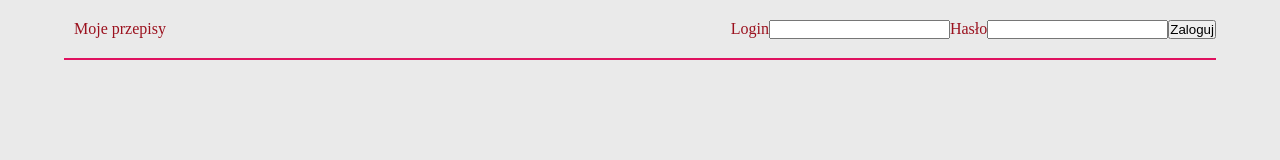
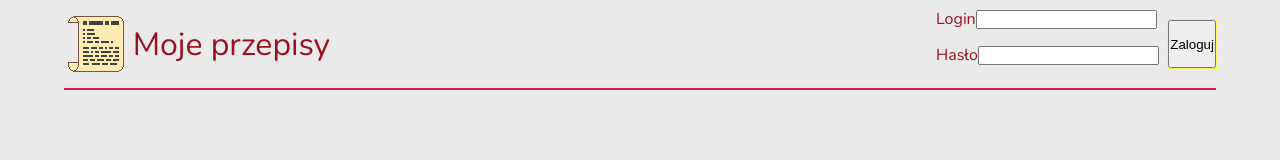
Before and after one commit to sebek78/recipes-web, a React app: page / in a window 1280 px wide. Built offline with nearby package versions, Linux system fonts and the light colour scheme.

Commit message:
Add image to Logo and a first draft of style to the header

```diff
--- a/package.json
+++ b/package.json
@@ -41,6 +41,7 @@
     "eslint-loader": "^4.0.0",
     "eslint-plugin-react": "^7.19.0",
     "eslint-plugin-react-hooks": "^3.0.0",
+    "file-loader": "^6.0.0",
     "html-webpack-plugin": "^4.2.0",
     "mini-css-extract-plugin": "^0.9.0",
     "node-sass": "^4.13.1",
--- a/src/containers/Header/components/LoginForm/index.js
+++ b/src/containers/Header/components/LoginForm/index.js
@@ -31,7 +31,9 @@ const LoginForm = ({ setLoggedIn }) => {
   };
 
   return (
-    <form onSubmit={handleSubmit}>
+    <form className="header__login-form" onSubmit={handleSubmit}>
+      <div className="login-form__inputs">
+        <div className="login-form__row">
           <label htmlFor="login">Login</label>
           <input
             type="text"
@@ -39,6 +41,8 @@ const LoginForm = ({ setLoggedIn }) => {
             onChange={handleChangeLogin}
             value={formData.value}
           />
+        </div>
+        <div className="login-form__row">
           <label htmlFor="password">Hasło</label>
           <input
             type="password"
@@ -46,7 +50,9 @@ const LoginForm = ({ setLoggedIn }) => {
             onChange={handleChangePassword}
             value={formData.password}
           />
-      <input type="submit" value="Zaloguj" />
+        </div>
+      </div>
+      <input className="login-form__button" type="submit" value="Zaloguj" />
     </form>
   );
 };
--- a/src/containers/Header/components/Logo/index.js
+++ b/src/containers/Header/components/Logo/index.js
@@ -1,7 +1,13 @@
 import React from "react";
+import logo from "../../../../img/favicon.png";
 
 const Logo = () => {
-  return <div className="header__logo">Moje przepisy</div>;
+  return (
+    <div className="header__logo">
+      <img src={logo} />
+      <p>Moje przepisy</p>
+    </div>
+  );
 };
 
 export default Logo;
--- a/src/index.html
+++ b/src/index.html
@@ -3,6 +3,10 @@
   <head>
     <meta charset="utf-8" />
     <title>Moje przepisy</title>
+    <link
+      href="https://fonts.googleapis.com/css2?family=Nunito&display=swap"
+      rel="stylesheet"
+    />
   </head>
   <body>
     <div id="root"></div>
--- a/src/scss/_header.scss
+++ b/src/scss/_header.scss
@@ -1,11 +1,45 @@
 .header {
-  height: 60px;
   display: flex;
+  flex-direction: column;
   justify-content: space-between;
   align-items: center;
   color: $color-ruby-red;
   border-bottom: 2px solid $color-ruby;
+
+  @media (min-width: 610px) {
+    flex-direction: row;
+  }
 }
 .header__logo {
-  padding: 10px;
+  height: 72px;
+  width: 270px;
+  display: flex;
+  align-items: center;
+  justify-content: space-between;
+  // outline: 1px dashed blue;
+  font-size: 32px;
+  padding-right: 4px;
 }
+
+.header__login-form {
+  width: 280px;
+  // outline: 1px dashed green;
+  display: flex;
+  justify-content: space-between;
+  align-items: center;
+  padding: 8px 0;
+}
+.login-form {
+  // outline: 1px dashed blue;
+  &__inputs {
+    // outline: 1px dashed purple;
+  }
+  &__row {
+    height: 36px;
+  }
+  &__button {
+    margin-left: 8px;
+    height: 48px;
+    outline: 1px dashed yellow;
+  }
+}
--- a/src/style.scss
+++ b/src/style.scss
@@ -11,4 +11,5 @@ body {
   background-color: $bg-color;
   width: 90vw;
   margin: 0 auto;
+  font-family: "Nunito", sans-serif;
 }
--- a/webpack.config.dev.js
+++ b/webpack.config.dev.js
@@ -25,7 +25,7 @@ module.exports = {
   plugins: [
     new HtmlWebpackPlugin({
       template: "src/index.html",
-      // favicon: "src/tw-favicon.png"
+      favicon: "src/img/favicon.png"
     }),
     new MiniCssExtractPlugin({
       filename: "[name].css",
--- a/webpack.config.prod.js
+++ b/webpack.config.prod.js
@@ -16,7 +16,7 @@ module.exports = {
   plugins: [
     new HtmlWebpackPlugin({
       template: "src/index.html",
-      // favicon: "src/tw-favicon.png",
+      favicon: "src/img/favicon.png",
       minify: {
         // see https://github.com/kangax/html-minifier#options-quick-reference
         removeComments: true,
```
Also changed, not shown: src/img/favicon.png (added), 1 other file. Lines whose indentation alone changed are shown as unchanged.
